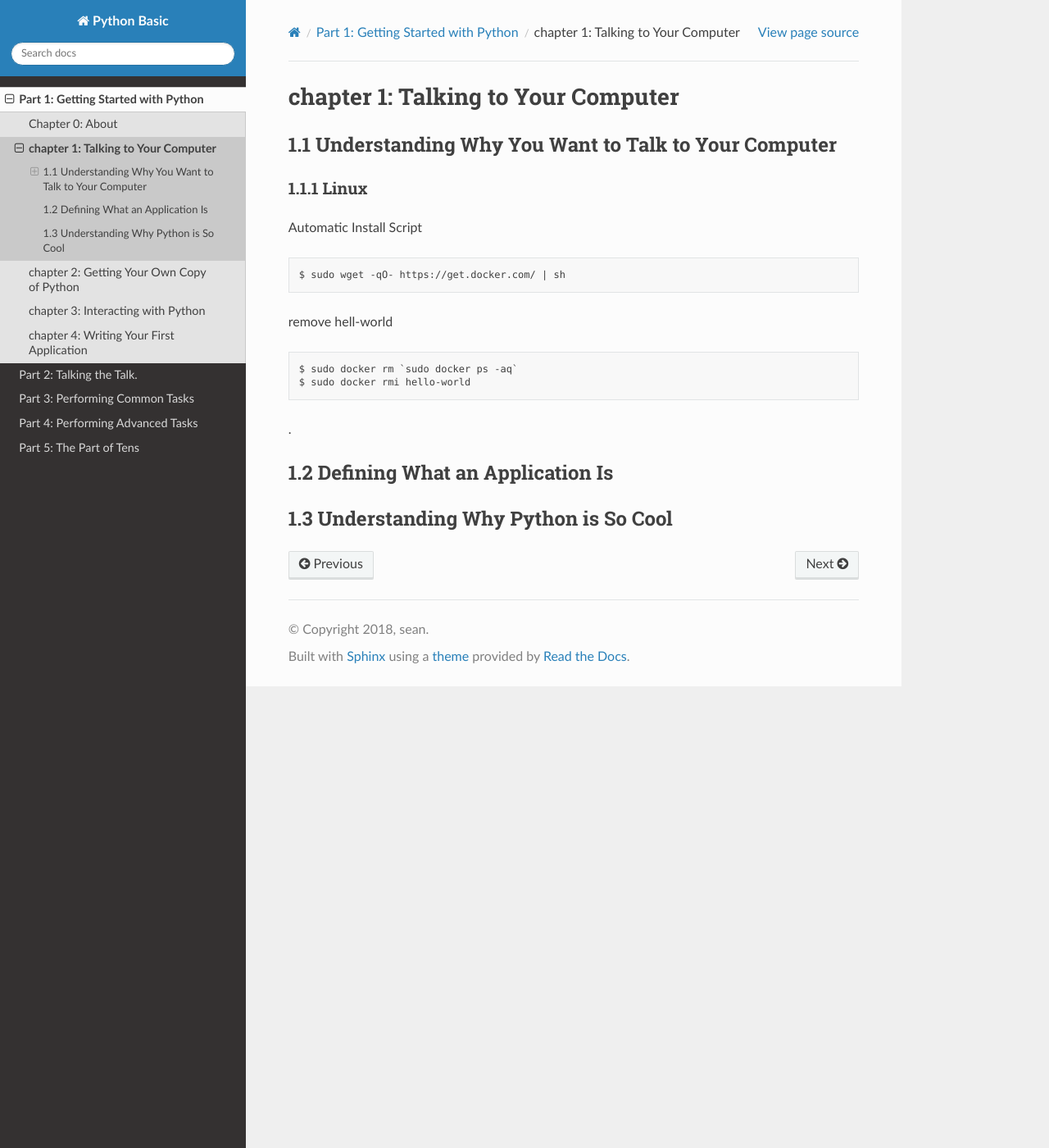
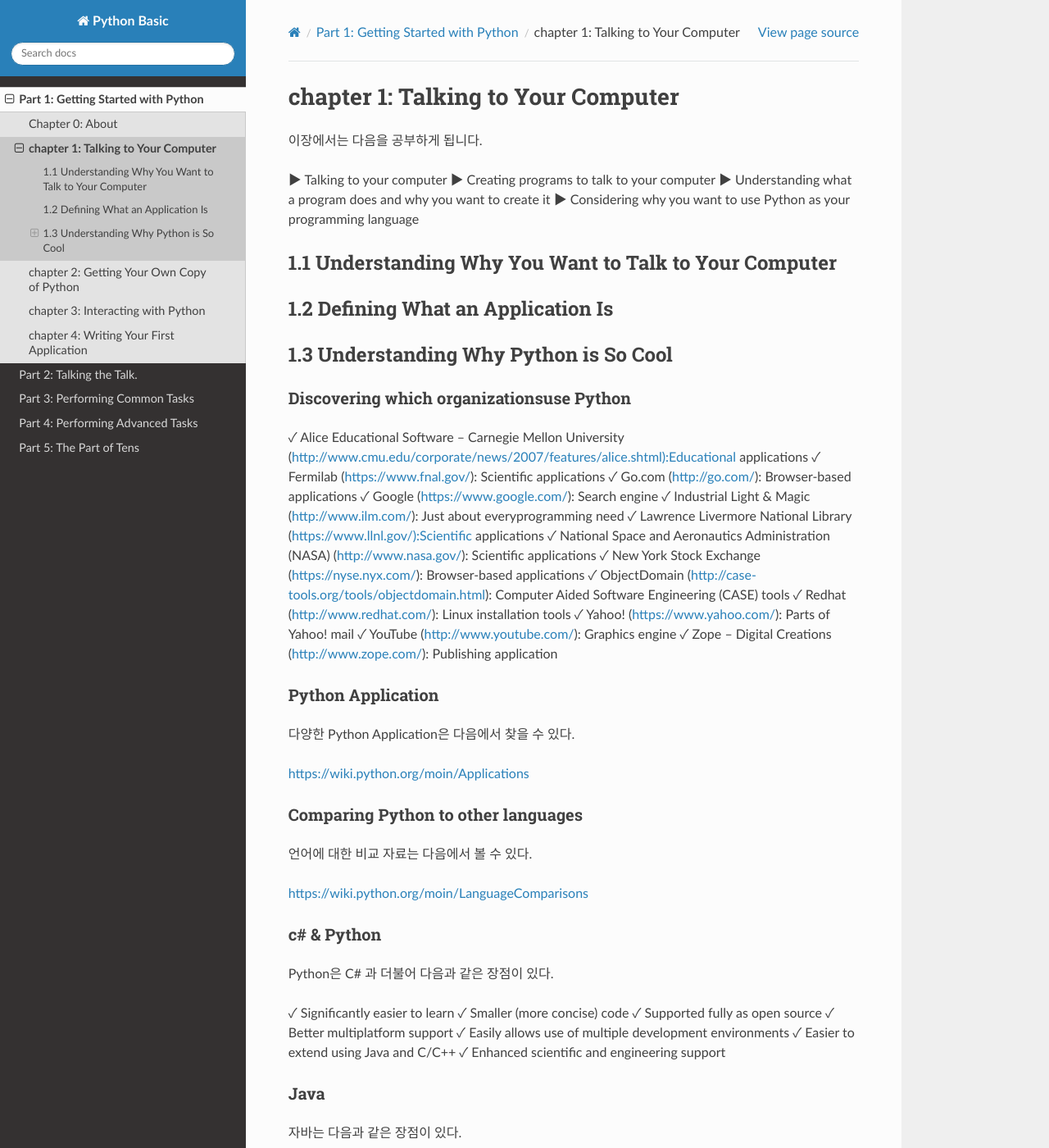
Before and after one commit to newsteinking/High_pythondocbasic, a Sphinx documentation site: the page built from docs/source/chapter1.rst, in a window 1280 px wide and 1400 px high. Shown: the whole window at 82% size. Built offline with Sphinx 7.4.7 and the Read the Docs theme 2.0.0, drawn with Linux system fonts in a browser that asks for light colours; some of the changed text lies outside the part shown.

Commit message:
2018-11-12

```diff
--- a/docs/source/chapter0.rst
+++ b/docs/source/chapter0.rst
@@ -11,6 +11,12 @@ Chapter 0: About
 
 Thanks to
 ------------------
+
+.. sourcecode:: pycon
+
+    잠시나마 오픈소스에 대한 희망을 안겨주었던 멤버들에게 감사의 마음을 전합니다.
+    다들 다른곳에서 각자 열심히 일하는데 모두들 건승하길 바랍니다.
+
 
 - sean
 - Mr Ju SS
--- a/docs/source/chapter1.rst
+++ b/docs/source/chapter1.rst
@@ -1,29 +1,17 @@
 chapter 1: Talking to Your Computer
 ======================================
+이장에서는 다음을 공부하게 됩니다.
+
+▶ Talking to your computer
+▶ Creating programs to talk to your computer
+▶ Understanding what a program does and why you want to create it
+▶ Considering why you want to use Python as your programming language
 
 
 1.1 Understanding Why You Want to Talk to Your Computer
 ----------------------------------------------------------
 
-1.1.1 Linux
-~~~~~~~~~~~~~~~~
 
-Automatic Install Script
-
-
-::
-
-    $ sudo wget -qO- https://get.docker.com/ | sh
-
-remove hell-world
-
-::
-
-    $ sudo docker rm `sudo docker ps -aq`
-    $ sudo docker rmi hello-world
-
-
-.
 
 1.2 Defining What an Application Is
 ----------------------------------------
@@ -33,3 +21,67 @@ remove hell-world
 
 1.3 Understanding Why Python is So Cool
 --------------------------------------------
+
+
+Discovering which organizationsuse Python
+~~~~~~~~~~~~~~~~~~~~~~~~~~~~~~~~~~~~~~~~~~~
+
+✓ Alice Educational Software – Carnegie Mellon University (http://www.cmu.edu/corporate/news/2007/features/alice.shtml):Educational applications
+✓ Fermilab (https://www.fnal.gov/): Scientific applications
+✓ Go.com (http://go.com/): Browser-based applications
+✓ Google (https://www.google.com/): Search engine
+✓ Industrial Light & Magic (http://www.ilm.com/): Just about everyprogramming need
+✓ Lawrence Livermore National Library (https://www.llnl.gov/):Scientific applications
+✓ National Space and Aeronautics Administration (NASA) (http://www.nasa.gov/): Scientific applications
+✓ New York Stock Exchange (https://nyse.nyx.com/): Browser-based applications
+✓ ObjectDomain (http://case-tools.org/tools/objectdomain.html): Computer Aided Software Engineering (CASE) tools
+✓ Redhat (http://www.redhat.com/): Linux installation tools
+✓ Yahoo! (https://www.yahoo.com/): Parts of Yahoo! mail
+✓ YouTube (http://www.youtube.com/): Graphics engine
+✓ Zope – Digital Creations (http://www.zope.com/): Publishing application
+
+Python Application
+~~~~~~~~~~~~~~~~~~~~
+다양한 Python Application은 다음에서 찾을 수 있다.
+
+https://wiki.python.org/moin/Applications
+
+Comparing Python to other languages
+~~~~~~~~~~~~~~~~~~~~~~~~~~~~~~~~~~~~~
+언어에 대한 비교 자료는 다음에서 볼 수 있다.
+
+https://wiki.python.org/moin/LanguageComparisons
+
+c# & Python
+~~~~~~~~~~~~~~
+Python은 C# 과 더불어 다음과 같은 장점이 있다.
+
+✓ Significantly easier to learn
+✓ Smaller (more concise) code
+✓ Supported fully as open source
+✓ Better multiplatform support
+✓ Easily allows use of multiple development environments
+✓ Easier to extend using Java and C/C++
+✓ Enhanced scientific and engineering support
+
+Java
+~~~~~~
+자바는 다음과 같은 장점이 있다.
+
+✓ Significantly easier to learn
+✓ Smaller (more concise) code
+✓ Enhanced variables (storage boxes in computer memory) that can hold
+different kinds of data based on the application’s needs while running
+(dynamic typing)
+✓ Faster development times
+
+Perl
+~~~~~
+Perl은 다음과 같은 장점이 있다.
+
+
+✓ Simpler to learn
+✓ Easier to read
+✓ Enhanced protection for data
+✓ Better Java integration
+✓ Fewer platform-specific biases
```
Also changed, not shown: docs/source/chapter2.rst (+63 -15 lines), docs/source/chapter3.rst (+23 -15 lines), docs/source/img/chapter0_1.jpg (deleted), docs/source/img/chapter0_1.png (added).
